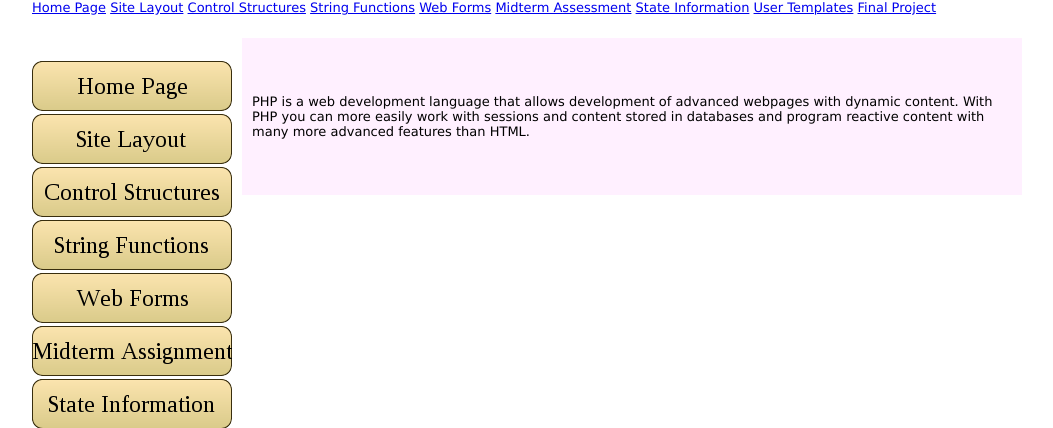
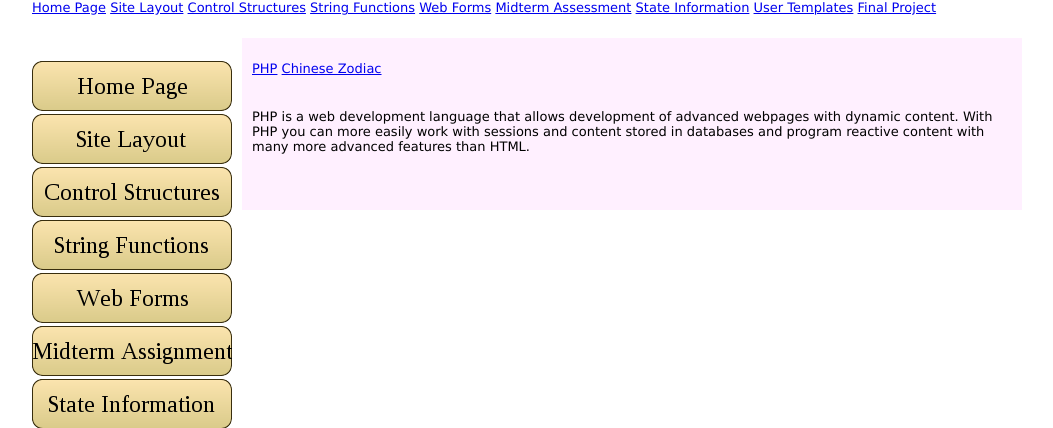
Before and after one commit to rothgar/msit570, a PHP site: page / in a window 1280 px wide. Shown: the part 263-691 px from the top of the page, without its empty margins (118-1171 px from the left). Run offline with PHP 8.4, Linux system fonts and the light colour scheme; some libraries are stand-ins or nearby versions.

Commit message:
added section links to home page

```diff
--- a/ChineseZodiac/include/inc_home.php
+++ b/ChineseZodiac/include/inc_home.php
@@ -1,3 +1,6 @@
+<a href="index.php?section=php">PHP</a>
+<a href="index.php?section=zodiac">Chinese Zodiac</a>
+
 <?php
 if (isset($_GET['section'])) {
   switch ($_GET['section']) {
```
